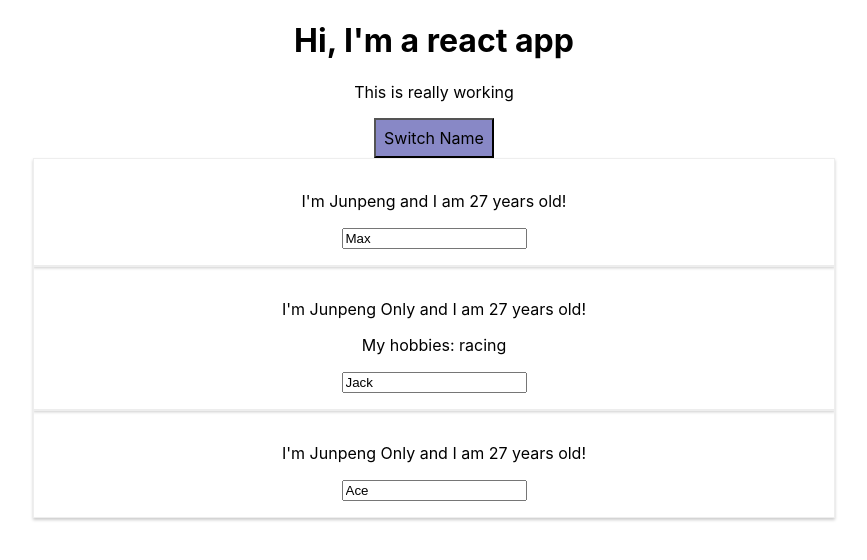
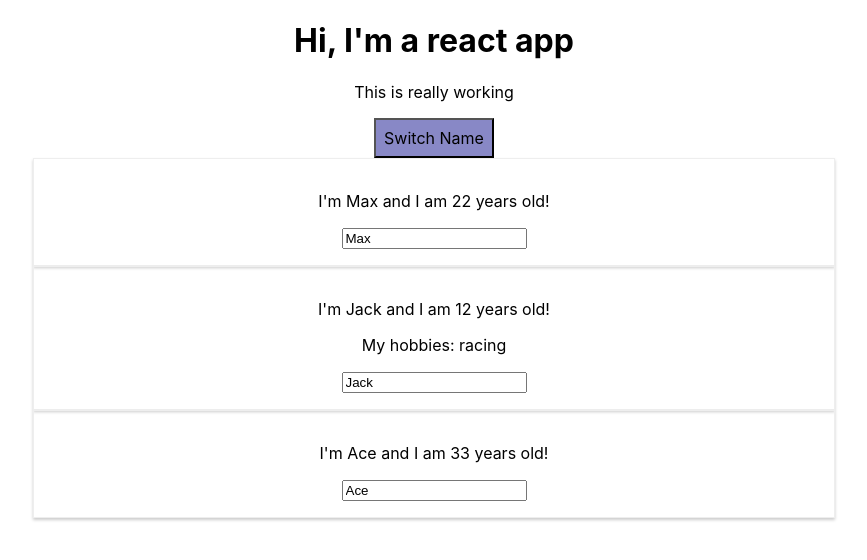
Before and after one commit to Junpengalaitp/React-learning, a React (Create React App) app: page / in a window 1280 px wide. Both pictures are taken after a click on the button "Switch Name". Shown: the top 560 px of the page, without its empty margins (206-1073 px from the left). Built offline with nearby package versions, Linux system fonts and the light colour scheme.

Commit message:
rendering content conditionally

```diff
--- a/src/App.js
+++ b/src/App.js
@@ -9,7 +9,8 @@
       {name: 'Jack', age: 12},
       {name: 'Ace', age: 33}
     ],
-    otherState: 'some other value'
+    otherState: 'some other value',
+    showPersons: false
   }
 
   swithNameHandler = (newName) => {
@@ -31,6 +32,12 @@
     } )
   }
 
+  togglePersonHandler = (params) => {
+    const doesShow = this.state.showPersons;
+    this.setState({showPersons: !doesShow});
+  }
+
+
 
   render() {
     const style = {
@@ -47,16 +54,22 @@
           <p>This is really working</p>
           <button
             style={style}
-            onClick={this.swithNameHandler.bind(this, 'Junpeng')}>Switch Name</button>
+            onClick={this.togglePersonHandler}>Switch Name</button>
+          { this.state.showPersons ?
+            (<div>
               <Person
                 name={this.state.persons[0].name}
                 age={this.state.persons[0].age}/>
-          <Person name={this.state.persons[1].name}
+              <Person
+                name={this.state.persons[1].name}
                 age={this.state.persons[1].age}
                 click={this.swithNameHandler.bind(this, 'Junpeng Again')}
                 changed={this.nameChangedHandler}>My hobbies: racing</Person>
-          <Person name={this.state.persons[2].name}
+              <Person
+                name={this.state.persons[2].name}
                 age={this.state.persons[2].age}/>
+            </div>) : null
+        }
         </div>
     );
     //   return React.createElement('div', {className: 'App'},
```
Lines whose indentation alone changed are shown as unchanged.
